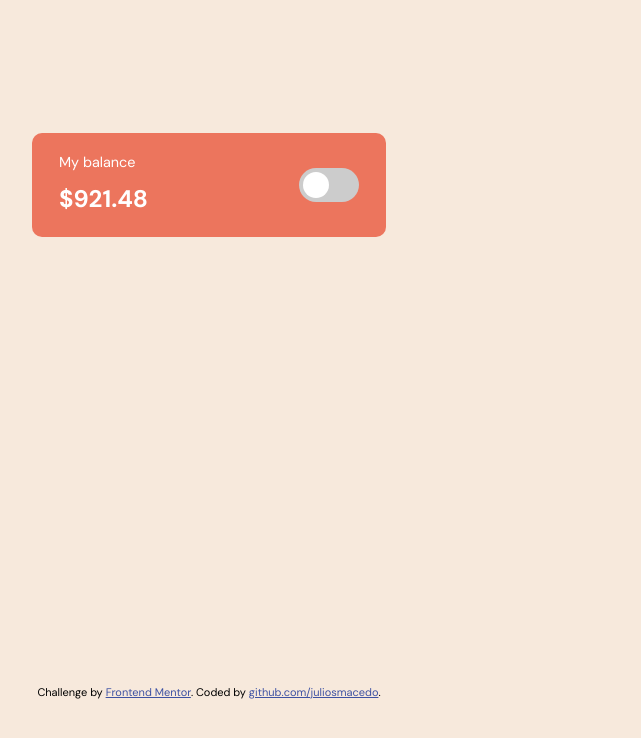
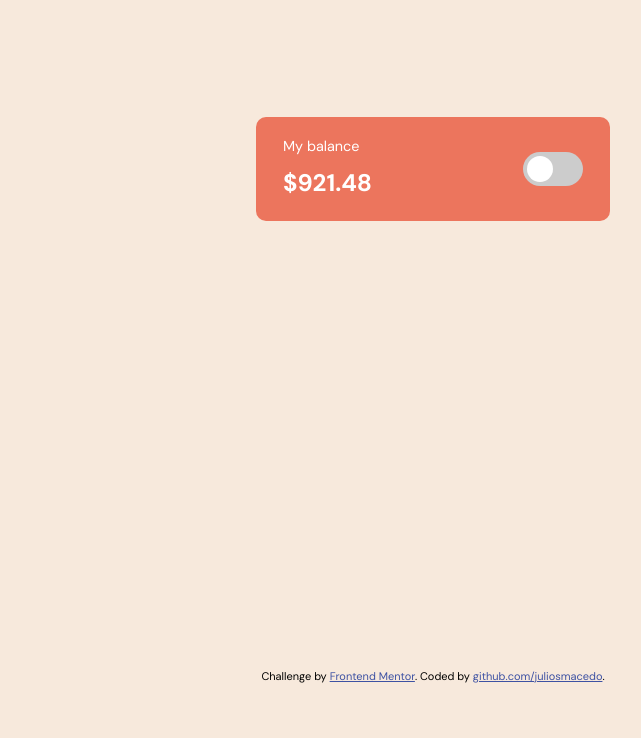
Before and after one commit to juliosmacedo/ExpensesChartComponent, a plain HTML site: page index.html in a window 1280 px wide. Shown: the whole page, without its empty margins (207-848 px from the left). Drawn offline with nearby package versions, Linux system fonts and the light colour scheme.

Commit message:
Add files via upload

```diff
--- a/style.css
+++ b/style.css
@@ -17,6 +17,9 @@ body {
     font-family: 'DM Sans';
     max-width: 100vh;
     margin: 2vh;
+    display: flex;
+    margin: auto;
+    justify-content: center;
 }
 
 main {
```
